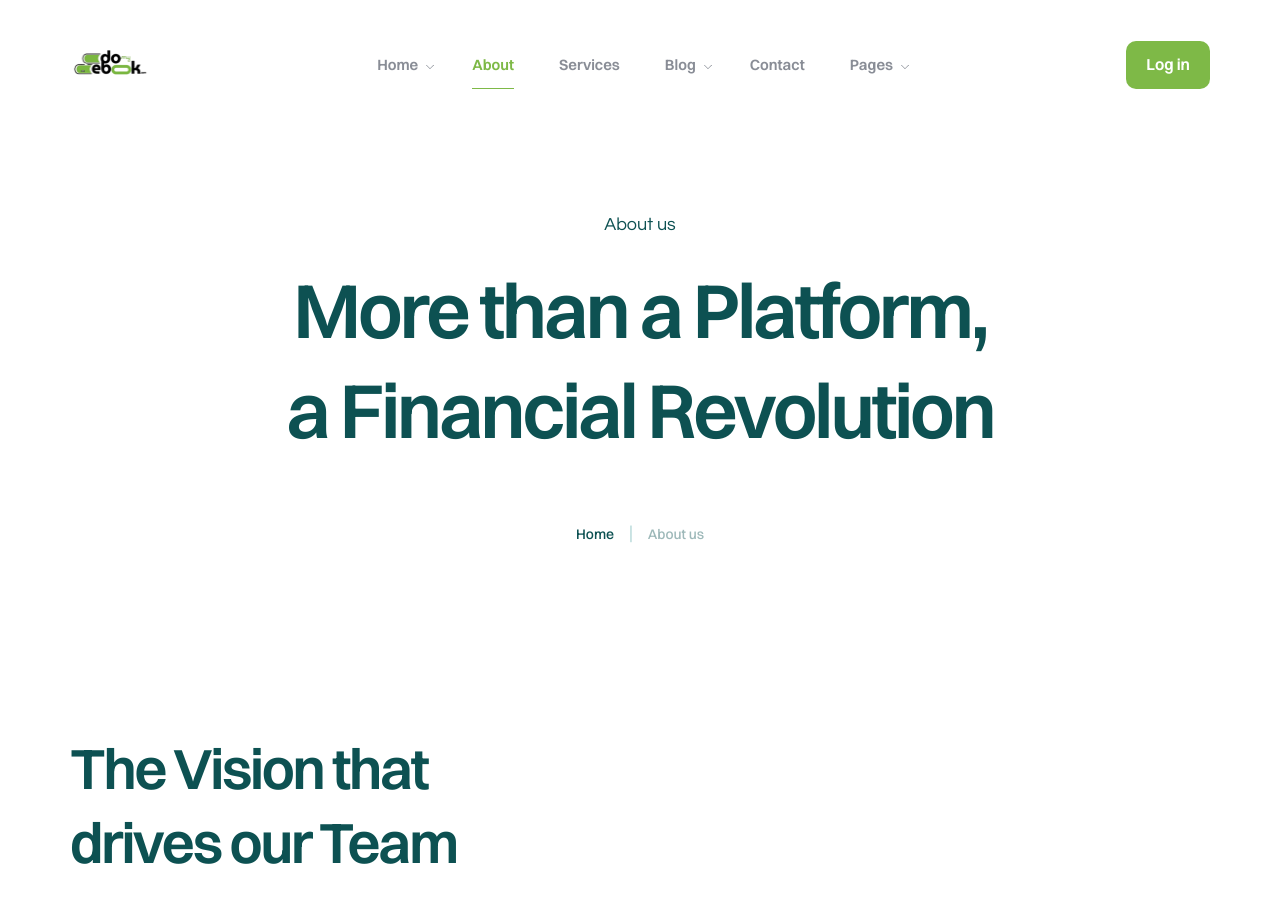
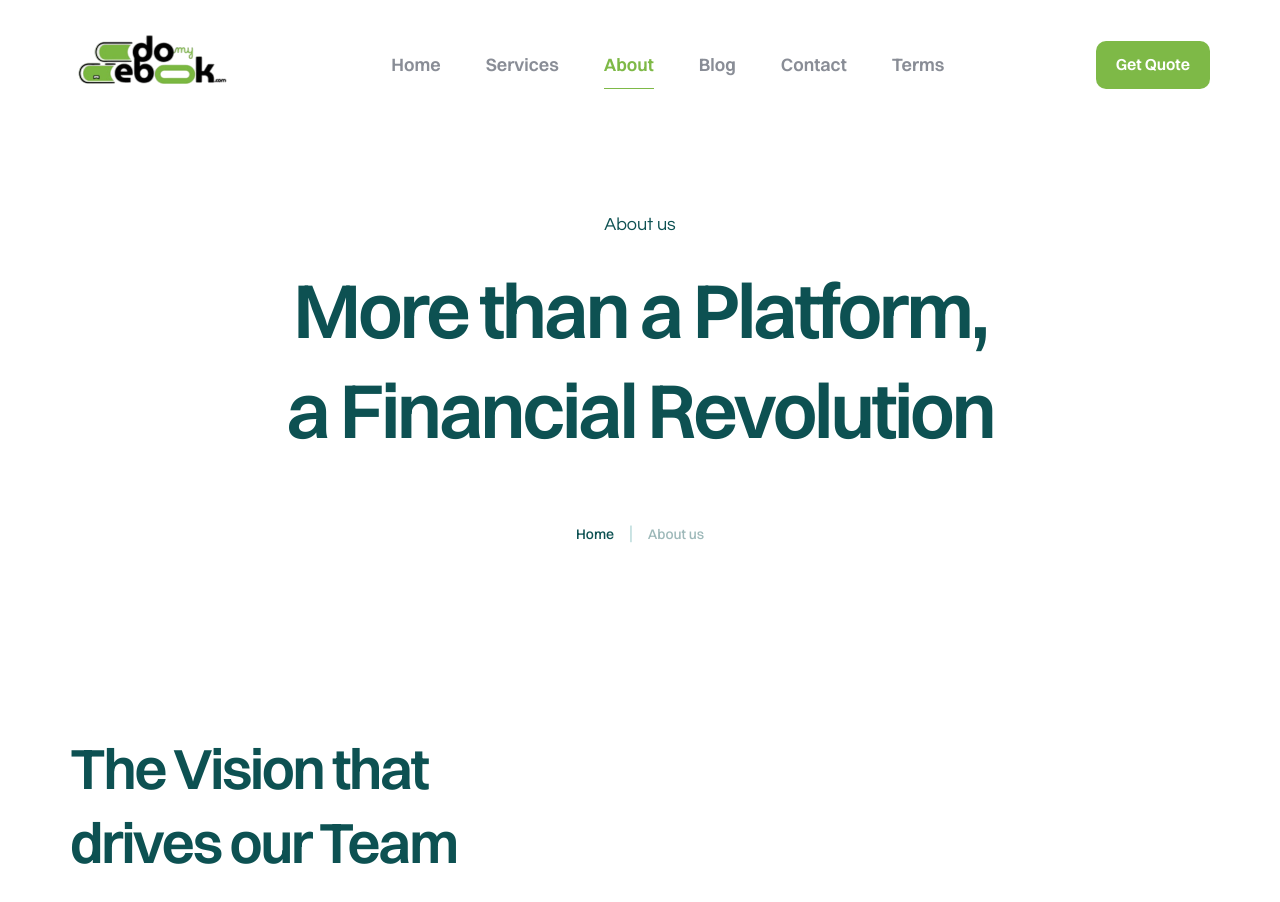
Before and after one commit to Rizcordix/domyebook, a Next.js app: page /about in a window 1280 px wide. Shown: the top 902 px of the page. Built offline with nearby package versions, Linux system fonts and the light colour scheme.

Commit message:
headerSizes

```diff
--- a/layouts/Header.js
+++ b/layouts/Header.js
@@ -15,91 +15,36 @@ const Header = ({ dark }) => {
           <img
             src={dark ? "/img/logo-light.png" : "/img/logo.png"}
             alt="Plax"
-            width={83}
-            height={32}
+            width={170}
+            height={64}
           />
         </Link>
         <nav className={`mil-top-menu ${toggle ? "mil-active" : ""}`}>
           <ul>
-            <li
-              className={`mil-has-children ${
-                currentPath.includes("home") || currentPath == "/"
-                  ? "mil-active"
-                  : ""
-              }`}
-            >
-              <a href="#.">Home</a>
-              <ul>
-                <li>
-                  <Link href="/">Type 1</Link>
-                </li>
-                <li>
-                  <Link href="home-2">Type 2</Link>
-                </li>
-                <li>
-                  <Link href="home-3">Type 3</Link>
-                </li>
-                <li>
-                  <Link href="home-4">Type 4</Link>
-                </li>
-                <li>
-                  <Link href="home-5">Type 5</Link>
-                </li>
-              </ul>
+            <li className={`${activeMenuFuntion(["home"])}`}>
+              <Link href="/">Home</Link>
+            </li>
+            <li className={`${activeMenuFuntion(["services"])}`}>
+              <Link href="services">Services</Link>
             </li>
             <li className={`${activeMenuFuntion(["about"])}`}>
               <Link href="about">About</Link>
             </li>
-            <li className={`${activeMenuFuntion(["services"])}`}>
-              <Link href="services">Services</Link>
-            </li>
             <li
-              className={`mil-has-children ${activeMenuFuntion([
-                "blog",
-                "publication",
-              ])}`}
-            >
-              <a href="#.">Blog</a>
-              <ul>
-                <li>
-                  <Link href="blog">Blog list</Link>
-                </li>
-                <li>
-                  <Link href="publication">Blog details</Link>
-                </li>
-              </ul>
+              className={`${activeMenuFuntion(["blog"])}`}>
+              <Link href="blog">Blog</Link>
             </li>
             <li className={`${activeMenuFuntion(["contact"])}`}>
               <Link href="contact">Contact</Link>
             </li>
-            <li
-              className={`mil-has-children ${activeMenuFuntion([
-                "career",
-                "price",
-                "register",
-              ])}`}
-            >
-              <a href="#.">Pages</a>
-              <ul>
-                <li>
-                  <Link href="career">Career</Link>
-                </li>
-                <li>
-                  <Link href="career-details">Career details</Link>
-                </li>
-                <li>
-                  <Link href="price">Pricing</Link>
-                </li>
-                <li>
-                  <Link href="register">Register</Link>
-                </li>
-              </ul>
+            <li className={`${activeMenuFuntion(["terms"])}`}>
+              <Link href="terms">Terms</Link>
             </li>
           </ul>
         </nav>
         <div className="mil-menu-buttons">
           <Link href="register" className="mil-btn mil-sm">
-            Log in
+            Get Quote
           </Link>
           <div
             className={`mil-menu-btn ${toggle ? "mil-active" : ""}`}
--- a/package.json
+++ b/package.json
@@ -11,7 +11,7 @@
   "dependencies": {
     "gsap": "^3.12.5",
     "isotope-layout": "^3.0.6",
-    "next": "15.3.3",
+    "next": "^15.3.3",
     "react": "19.1.0",
     "react-dom": "19.1.0",
     "react-player": "^2.16.0",
--- a/public/css/style.css
+++ b/public/css/style.css
@@ -985,7 +985,7 @@ top menu
   letter-spacing: -2%;
   z-index: 1;
   white-space: nowrap;
-  font-size: 15px;
+  font-size: 18px;
   display: flex;
   justify-content: center;
   align-items: center;
```
Also changed, not shown: 2 other files (tests, documents, lock files or other folders).
